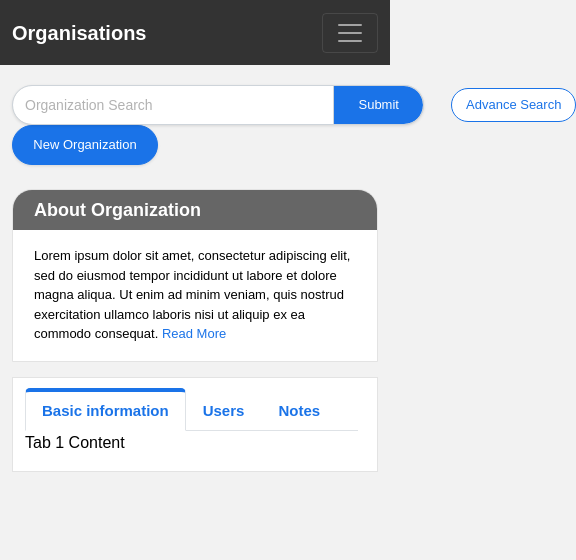
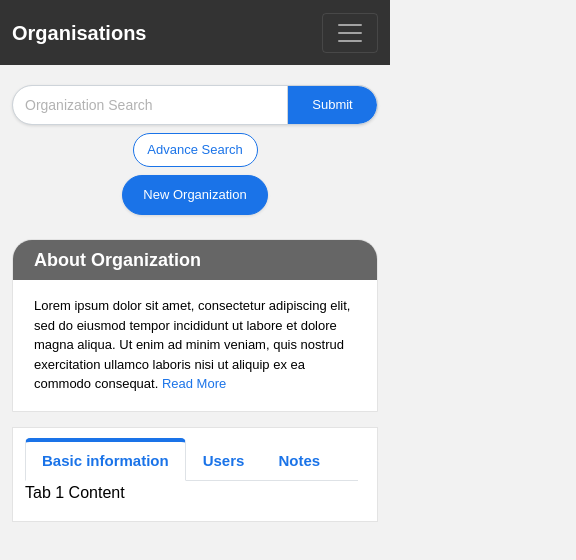
Before and after one commit to Sabih0199/evaluation, a React (Create React App) app: page / in a window 390 px wide. Shown: the top 560 px of the page, 576 px wide, since content can reach past the window. Built offline with nearby package versions, Linux system fonts and the light colour scheme; a web font is replaced by a local one.

Commit message:
responsive fixes

```diff
--- a/src/components/ActionBar/ActionBar.js
+++ b/src/components/ActionBar/ActionBar.js
@@ -12,16 +12,17 @@ const ActionBar = (props) => {
         <div className={`ev-actionbar ${className}`}>
             <Row>
                 <Col lg={8}>
-                    <div className="d-flex align-items-center">
+                    <div className="d-flex align-items-center flex-md-row flex-column">
                         <SearchBox />
                         <Button
                             title="Advance Search"
                             secondary={true}
                             size="md"
+                            className="mt-md-0 mt-2"
                         />
                     </div>
                 </Col>
-                <Col lg={4} className="text-md-end">
+                <Col lg={4} className="text-center text-lg-end mt-lg-0 mt-2">
                     <Button
                         title="New Organization"
                     />
--- a/src/components/ActionBar/ActionBar.scss
+++ b/src/components/ActionBar/ActionBar.scss
@@ -8,3 +8,11 @@
         margin-right: em(27);
     }
 }
+
+@media screen and (max-width: 767px) {
+    .ev-actionbar {
+        .ev-searchbox {
+            margin-right: 0;
+        }
+    }
+}
--- a/src/components/SearchBox/SearchBox.scss
+++ b/src/components/SearchBox/SearchBox.scss
@@ -31,3 +31,9 @@
         border-bottom-left-radius: 0px;
     }
 }
+
+@media screen and (max-width: 767px) {
+    .ev-searchbox {
+        min-width: 100%;
+    }
+}
--- a/src/components/UserRoles/UserRoles.js
+++ b/src/components/UserRoles/UserRoles.js
@@ -15,7 +15,7 @@ const UserRoles = (props) => {
     const { className = "", } = props
     return (
         <div className={`ev-user-roles d-flex flex-column justify-content-between ${className}`}>
-            <div className="d-flex justify-content-between ev-user-roles-top-panel">
+            <div className="d-flex justify-content-between ev-user-roles-top-panel flex-md-row flex-column">
                 <div className="ev-user-roles-wrap">
                     <div className="ev-user-roles-header fw-bold text-center">
                         Available Roles
@@ -86,7 +86,7 @@ const UserRoles = (props) => {
                         counter="2"
                     />
                 </div>
-                <div className="align-self-center d-flex flex-column">
+                <div className="align-self-center d-flex flex-column ev-user-role-btns">
                     <Button title={
                         <Fragment>
                             Assign <img src={arrow} className="img-fluid" />
@@ -143,13 +143,14 @@ const UserRoles = (props) => {
                     />
                 </div>
             </div>
-            <div className="ev-user-roles-actions d-flex align-items-center justify-content-end">
+            <div className="ev-user-roles-actions d-flex align-items-center justify-content-end flex-md-row flex-column">
                 <Button title="Cancel"
                     size="md"
                     secondary={true}
                 />
                 <Button title="Update"
                     size="md"
+                    className="mt-md-0 mt-2"
                 />
             </div>
         </div >
--- a/src/components/UserRoles/UserRoles.scss
+++ b/src/components/UserRoles/UserRoles.scss
@@ -43,3 +43,14 @@
         transform: scale(-1);
     }
 }
+
+@media screen and (max-width: 767px) {
+    .ev-user-roles {
+        .ev-user-roles-wrap {
+            width: 100%;
+        }
+        .ev-user-role-btns {
+            margin: 10px 0px;
+        }
+    }
+}
```
